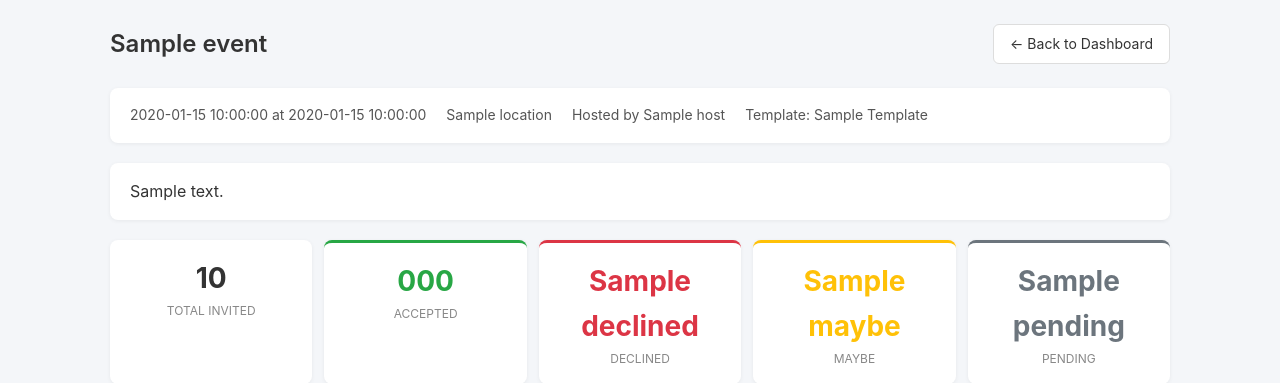
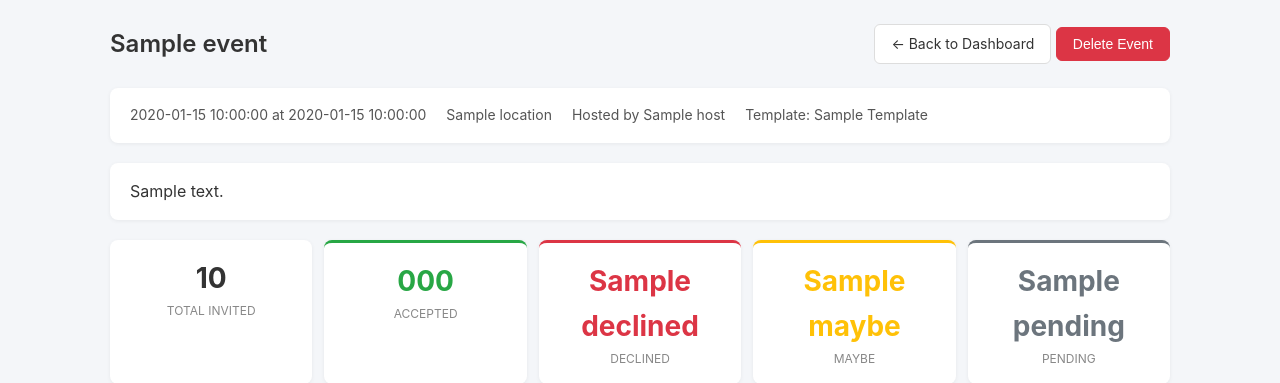
Before and after one commit to florianluhn/invitation, a Flask app: template invitation-app/app/admin/templates/event_detail.html in a window 1280 px wide. Shown: the part 56-439 px from the top of the page. Run offline with Flask 3, Linux system fonts and the light colour scheme; the template is opened without the code that fills it: most values are stand-ins (such as "Sample title", 1, 10 or a date in 2020).

Commit message:
deletion feature

```diff
--- a/invitation-app/app/admin/routes.py
+++ b/invitation-app/app/admin/routes.py
@@ -106,6 +106,19 @@ def create_event():
 
     flash(f"Event '{title}' created with {len(selected)} invitees.", "success")
     return redirect(url_for("admin.event_detail", event_id=event["id"]))
+
+
+# --- Delete Event ---
+
+@admin_bp.route("/events/<event_id>/delete", methods=["POST"])
+def delete_event(event_id):
+    event = event_service.get_event(event_id)
+    if event:
+        event_service.delete_event(event_id)
+        flash(f"Event '{event['title']}' deleted.", "success")
+    else:
+        flash("Event not found.", "error")
+    return redirect(url_for("admin.dashboard"))
 
 
 # --- Send Invitations ---
--- a/invitation-app/app/admin/templates/event_detail.html
+++ b/invitation-app/app/admin/templates/event_detail.html
@@ -4,7 +4,12 @@
 {% block content %}
 <div class="page-header">
     <h1>{{ event.title }}</h1>
-    <a href="{{ url_for('admin.dashboard') }}" class="btn">&larr; Back to Dashboard</a>
+    <div>
+        <a href="{{ url_for('admin.dashboard') }}" class="btn">&larr; Back to Dashboard</a>
+        <form method="POST" action="{{ url_for('admin.delete_event', event_id=event.id) }}" class="inline-form" onsubmit="return confirm('Are you sure you want to delete this event? This cannot be undone.');">
+            <button type="submit" class="btn btn-danger">Delete Event</button>
+        </form>
+    </div>
 </div>
 
 <div class="event-info-bar">
```
Also changed, not shown: invitation-app/app/services/event_service.py (+9 -0 lines).
